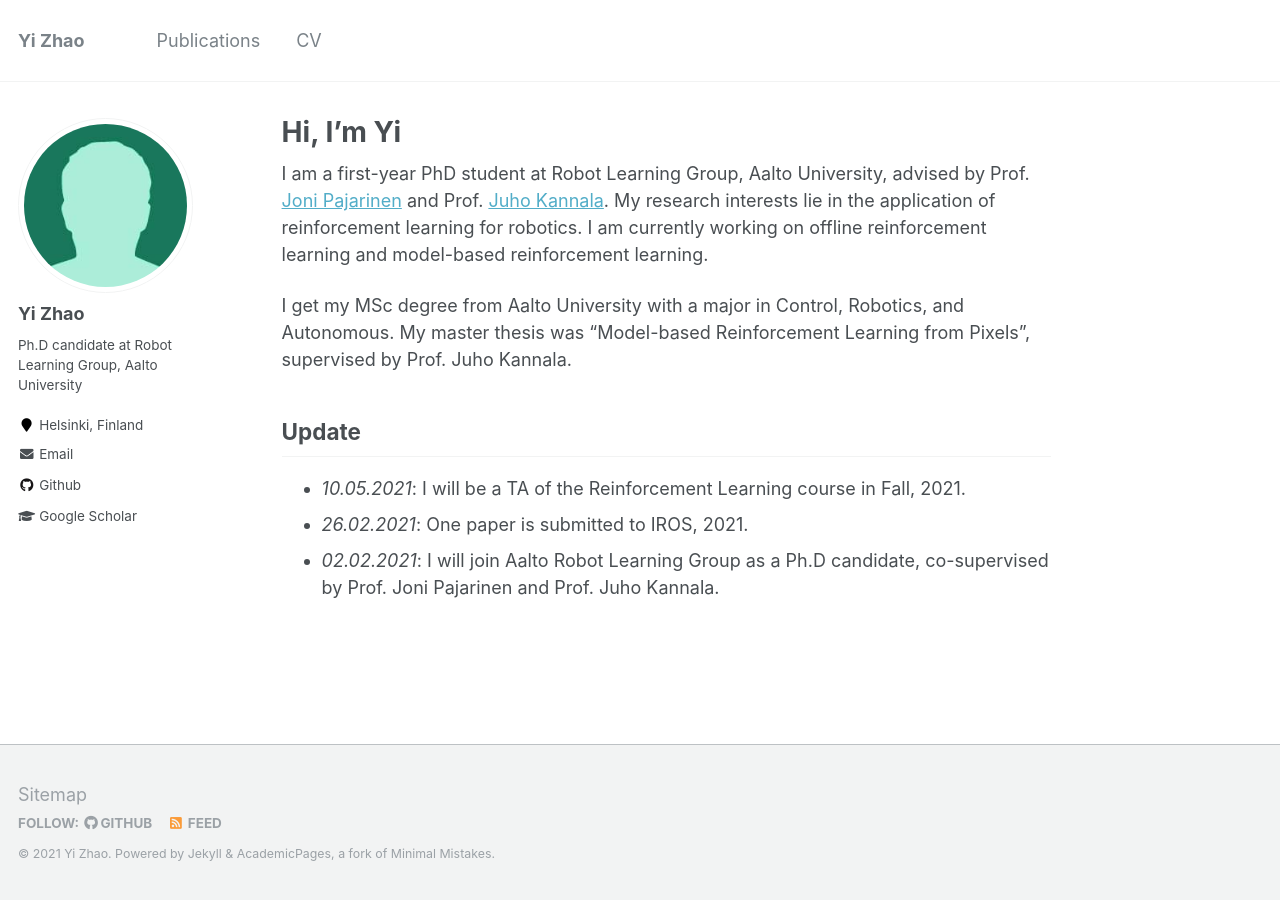
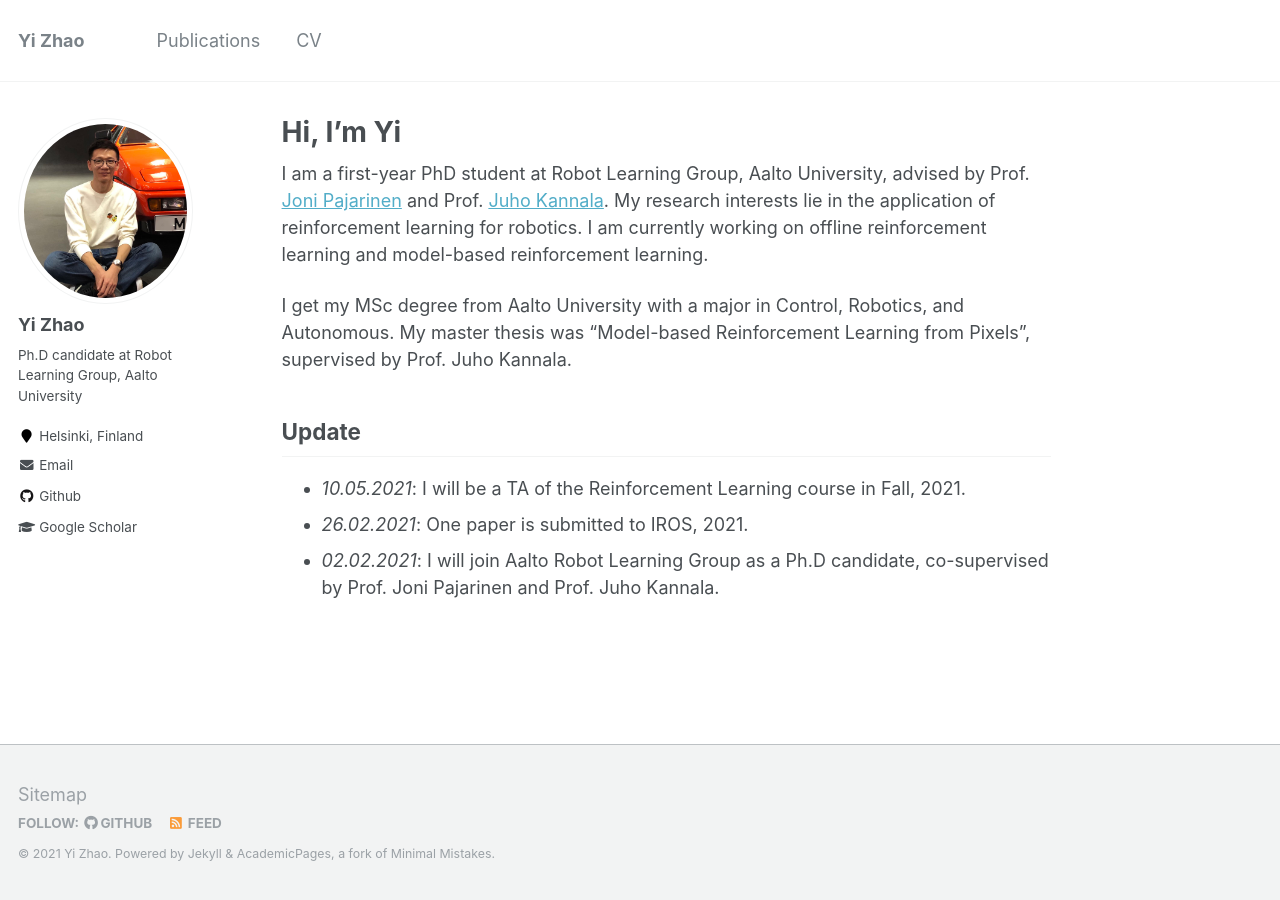
Before and after one commit to zhaoyi11/zhaoyi11.github.io, a Jekyll site: the page built from _pages/about.md, in a window 1280 px wide. Built offline with Jekyll 4.4.1, drawn with Linux system fonts in a browser that asks for light colours.

Commit message:
change bio photo

```diff
--- a/_config.yml
+++ b/_config.yml
@@ -81,7 +81,7 @@
 # Site Author
 author:
   name             : "Yi Zhao"
-  avatar           : "bio-photo-2.jpg"
+  avatar           : "bio-photo-1.jpg"
   bio              : "Ph.D candidate at Robot Learning Group, Aalto University"
   location         : "Helsinki, Finland"
   employer         :
```
Also changed, not shown: images/bio-photo-1.jpg (added).
